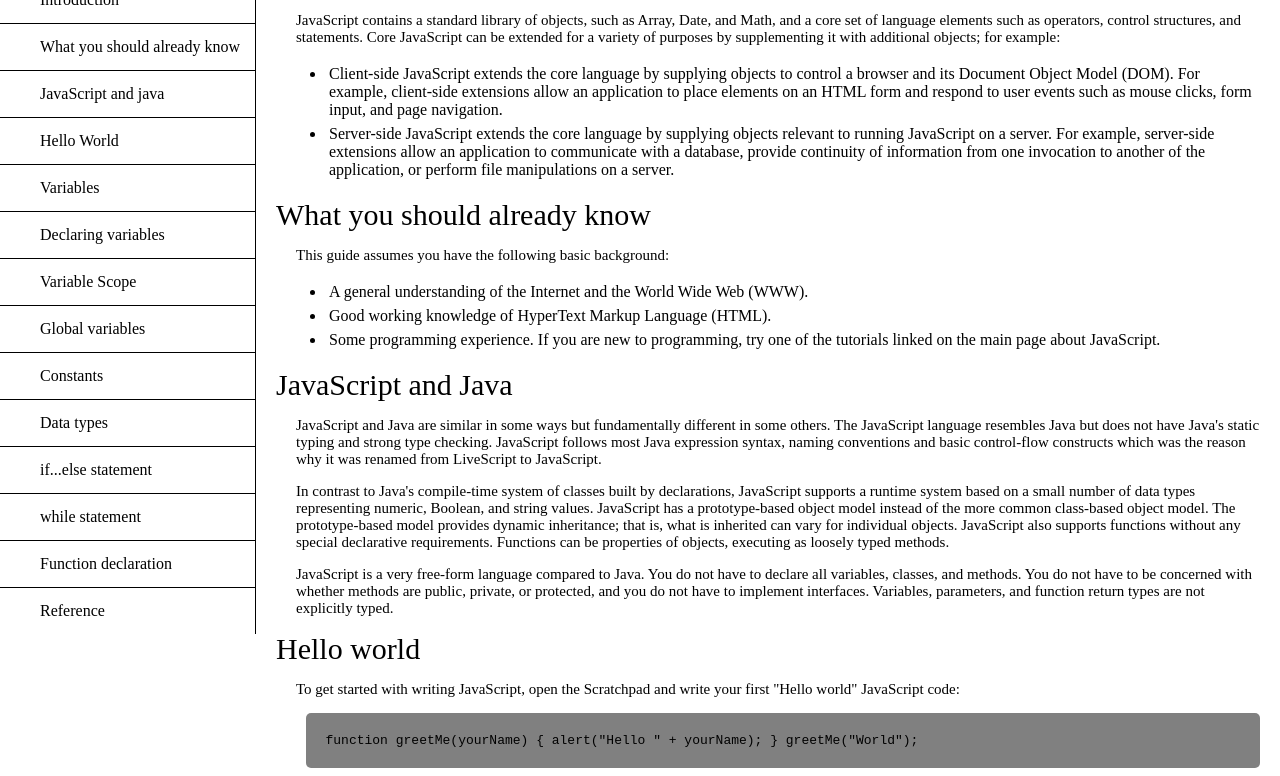
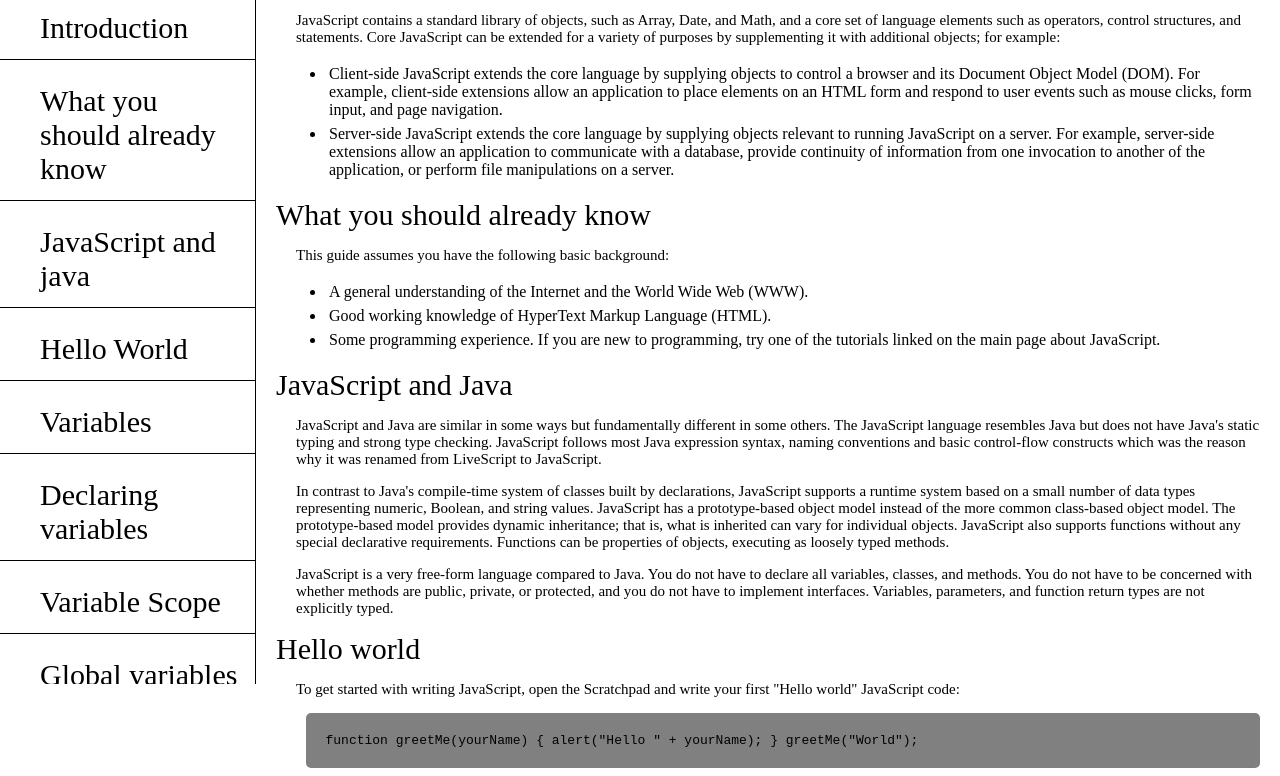
Before and after one commit to Strangeal/Justice-Simon, a plain HTML site: page index.html in a window 1280 px wide. Shown: the part 116-892 px from the top of the page. Drawn offline with Linux system fonts and the light colour scheme.

Commit message:
simon's fixing freecode camp error commit

```diff
--- a/css/style.css
+++ b/css/style.css
@@ -11,7 +11,7 @@ body{
     font-size: 30px;
     padding: 12px;
 }
-.sidebar{
+.navbar{
     height: 100%;
     width: 20%;
     position: fixed;
@@ -21,7 +21,7 @@ body{
     z-index: 1;
 }
 
-.sidebar a{
+.navbar nav{
     text-decoration: none;
     border-right: 1px solid black;
     border-top: 1px solid black;
--- a/index.html
+++ b/index.html
@@ -21,29 +21,29 @@
     - The freeCodeCamp Team
 
   -->
-  <div class="sidebar">
+  <div class="navbar"><a class="nav-link" href=""></a><header></header>
     <div class="title">
       <p>JS Documentation</p>
     </div>
-    <a href="#">Introduction</a>
-    <a href="#">What you should already know</a>
-    <a href="#">JavaScript and java</a>
-    <a href="#">Hello World</a>
-    <a href="#">Variables</a>
-    <a href="#">Declaring variables</a>
-    <a href="#">Variable Scope</a>
-    <a href="#">Global variables</a>
-    <a href="#">Constants</a>
-    <a href="#">Data types</a>
-    <a href="#">if...else statement</a>
-    <a href="#">while statement</a>
-    <a href="#">Function declaration</a>
-    <a href="#">Reference</a>
+    <nav id="navbar"><header>Introduction</header><a class="nav-link" href="#Introduction"></a></nav>
+    <nav id="navbar"><header>What you should already know</header><a class="nav-link" href="#What_you_should_already_know"></a></nav>
+    <nav id="navbar"><header>JavaScript and java</header><a class="nav-link" href="#JavaScript_and_Java"></nav></a>
+    <nav id="navbar"><header>Hello World</header><a class="nav-link" href="#Hello_World"></nav></a>
+    <nav id="navbar"><header>Variables</header><a class="nav-link" href="#Variables"></nav></a>
+    <nav id="navbar"><header>Declaring variables</header><a class="nav-link" href="#Declaring_variables"></a></nav>
+    <nav id="navbar"><header>Variable Scope</header><a class="nav-link" href="#Variable_scope"></a></nav>
+    <nav id="navbar"><header>Global variables</header><a class="nav-link" href="#Global_variables"></a></nav>
+    <nav id="navbar"><header>Constants</header><a class="nav-link" href="#Constants"></a></nav>
+    <nav id="navbar"><header>Data types</header><a class="nav-link" href="#Data_types"></a></nav>
+    <nav id="navbar"><header>if...else statement</header><a class="nav-link" href="#if...else_statement"></a></nav>
+    <nav id="navbar"><header>while statement</header><a class="nav-link" href="#while_statement"></a></nav>
+    <nav id="navbar"><header>Function declaration</header><a class="nav-link" href="#Function_declarations"></a></nav>
+    <nav id="navbar"><header>Reference</header><a class="nav-link" href="#Reference"></a></nav>
   </div>
 
   <!--Main Page-->
-  <main>
-  <section class="main-section" id="introduction">
+  <main id="main-doc">
+  <section class="main-section" id="Introduction">
     <header>Introduction</header>
     <p>JavaScript is a cross-platform, object-oriented scripting language. It is a small and lightweight language. Inside a host environment (for example, a web browser), JavaScript can be connected to the objects of its environment to provide programmatic control over them.</p>
 
@@ -260,7 +260,7 @@
   <section class="main-section" id="Reference">
   <header>Reference
   </header>
-  <ul><li>All the documentation in this page is taken from <a href="">MDN</a></li></ul>
+  <ul><li>All the documentation in this page is taken from <a class="nav-link" href="">MDN</nav></li></ul>
 </section>
 </main>
 <script  src="js/index.js"></script>
```
